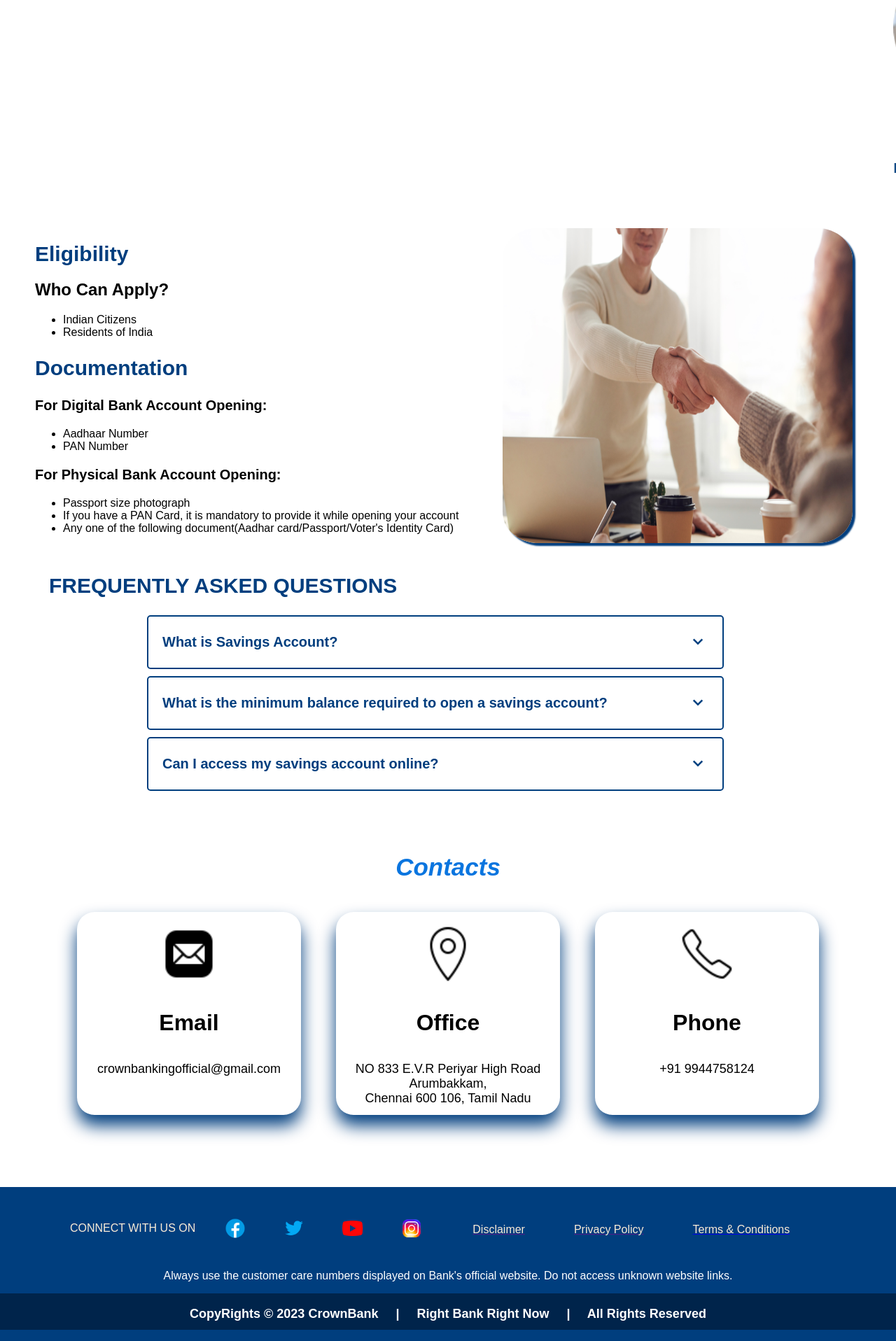
After one commit to MEBOT-IT/Banking, a PHP site: page /Html/saving.html in a window 1280 px wide. The commit adds this page. Shown: the part 1120-3036 px from the top of the page at 70% size. Run offline with PHP 8.4, Linux system fonts and the light colour scheme.

Commit message:
savings page added

```diff
--- a/CSS/about.css
+++ b/CSS/about.css
@@ -285,6 +285,9 @@ header{
     color:#0a75df;
     font-size: 30px;
     font-style: italic;
+}
+.procon{
+    line-height: 22px;
 }
 .promoimg{
     padding: 80px;
--- a/CSS/account.css
+++ b/CSS/account.css
@@ -200,6 +200,7 @@ header{
     color: white;
     font-size: 15px;
     margin-bottom: 20px;
+    cursor: pointer;
 }
 .mimg{
     height: 350px;
--- /dev/null
+++ b/CSS/saving.css
@@ -0,0 +1,271 @@
+body{
+    margin:0%;
+    font-family:Arial, Helvetica, sans-serif;
+}
+.nav{
+    width: 100%;
+    height: 150px;
+    background-color:  #003e7e;
+    box-sizing: border-box;
+    display: flex;
+    flex-direction: row;
+    justify-content:space-between;
+}
+.nav .logo{
+    margin-top: 14px;
+    height: 120px;
+    width:150px;
+    border: white;
+    margin-left: 20px;
+}
+.nav .heading{
+    color: white;
+    margin-top: 55px;
+}
+header{
+    margin-bottom: 10px;
+}
+.nav .btn{
+    margin-top: 55px;
+    margin-right: 30px;
+}
+.btn .back{
+    padding: 10px;
+    border-radius: 10px;
+    cursor: pointer;
+    border: 2px solid black;
+    transition: 0.4s;
+}
+.back:hover{
+    transform: scale(1.1);
+}
+.hero-img img{
+    width: 100%;
+    height: 500px;
+}
+.hero-text{
+    position: absolute;
+    left: 14%;
+    top: 60%;
+    width: 50%;
+    font-size: 38px;
+    font-weight: 500;
+    color:#003e7e;
+    transition: ease-in;
+}
+.content-list{
+    margin-top: 30px;
+}
+.content-list ul{
+    display: flex;
+    gap: 100px;
+    /* justify-content:space-evenly; */
+    list-style: none;
+}
+.content-list a{
+    text-decoration: none;
+    font-size: 20px;
+    color: #003e7e;
+    transition: 0.4s;
+}
+.content-list a:hover{
+    transform: scale(1.1);
+}
+#opbtn{
+    padding: 10px;
+    border-radius: 25px;
+    color:white;
+    background-color: #003e7e;
+    width: 300px;
+    margin-left: 380px;
+}
+.savings{
+    width: 90%;
+    margin-left: 100px;
+    margin-top: 50px;
+}
+.stitle{
+    font-size: 30px;
+    color: #003e7e;
+    font-style:italic;
+}
+.save-content{
+    font-size: 18px;
+}
+.marquee-content{
+    margin-top: 50px;
+}
+#marimg{
+    border-radius: 50%;
+}
+.marcon{
+    color: #003e7e;
+    font-size: 20px;
+}
+.procedure{
+    margin-top: 50px;
+    margin-left: 50px;
+    display: grid;
+    grid-template-columns: auto auto;
+}
+.etitle{
+    font-size: 30px;
+    color: #003e7e;
+}
+.esub{
+    font-size: 20px;
+    font-weight: bold;
+}
+.eimg img{
+    border-radius: 10%;
+    box-shadow: 4px 4px 2px #003e7e;
+}
+.faq{
+    margin-top: 40px;
+    margin-left: 30px;
+}
+.ftitle{
+    margin-left: 40px;
+    color: #003e7e;
+    font-size: 30px;
+}
+#faqs{
+    width: 800px;
+    margin-left: 140px;
+}
+#faqs li{
+    list-style-type: none;
+    width: 100%;
+    margin-bottom: 10px;
+    /* background-color: #466b91; */
+    padding: 10px;
+    border-radius: 5px;
+    border: 2px solid #003e7e;
+}
+#faqs label{
+    padding: 10px;
+    display: flex;
+    align-items: center;
+    justify-content: space-between;
+    font-size: 20px;
+    font-weight:bold;
+    cursor: pointer;
+    color: #003e7e;
+}
+#faqs i{
+    font-size: 30px;
+}
+.answer{
+    width: 90%;
+    margin-left: 10px;
+    line-height: 25px;
+    max-height: 0;
+    overflow: hidden;
+    transition: max-height 0.5s;
+}
+input[type="radio"]{
+    display: none;
+}
+input[type="radio"]:checked + .answer{
+    max-height: 400px;
+}
+.foot{
+    padding-top: 20px;
+    background-color: #003e7e;
+    margin-bottom: 0;
+    height: 200px;
+    text-align: center;
+    margin-top: -20px;
+}
+.contact{
+    width: 100%;
+    height: 570px;
+    background-color: white;
+}
+.con-title{
+    color:#0a75df;
+    font-size: 30px;
+    font-style: italic;
+}
+.text{
+    text-align: center;
+    padding: 50px;
+}
+.text h1{
+    font-size: 35px;
+}
+.text p{
+    font-size: 18px;
+    padding: 15px;
+}
+.main{
+    width: 100%;
+    height: auto;
+    display: flex;
+    justify-content: center;
+    gap: 50px;
+    margin-top: -30px;
+}
+.box{
+    width: 280px;
+    height: 250px;
+    background-color: white;
+    box-shadow: 0px 15px 25px  #003e7e;
+    border-radius: 25px;
+    text-align: center;
+    padding: 20px;
+}
+.box h1{
+    padding: 15px;
+}
+.box p{
+    font-size: 18px;
+}
+.foot-right p{
+    color: white;
+}
+.foot-mid .social-links{
+    display: flex;
+    flex-direction: row;
+    text-align: center;
+}
+.social-links .soc-link{
+    margin-top: 30px;
+    margin-left: 100px;
+}
+.social-links ul{
+    display: flex;
+    list-style-type: none;
+    align-items: center;
+    position: relative;
+    flex-direction: row;
+    gap: 50px;
+    transition: 0.3s ease;
+}
+.social-links ul li:hover{
+    color: burlywood;
+    transform: scale(1.1);
+}
+.social-links ul li a p:hover{
+    color: burlywood;
+    transform: scale(1.1);
+}
+.social-links p{
+    color: antiquewhite;
+    margin-left: 20px;
+}
+
+.copyright {
+    height: 50px;
+    padding: 1px;
+    font-size: large;
+    font-weight: bold;
+    text-align: center;
+    background-color: #00244b;;
+}
+.copy{
+    color: white;
+}
+.copy1{
+    padding: 20px;
+}
--- a/Html/account.html
+++ b/Html/account.html
@@ -4,7 +4,7 @@
     <meta charset="UTF-8">
     <meta http-equiv="X-UA-Compatible" content="IE=edge">
     <meta name="viewport" content="width=device-width, initial-scale=1.0">
-    <title>Document</title>
+    <title>Accounts - Crown Bank</title>
     <link rel="stylesheet" href="/css/account.css">
 </head>
 <body>
@@ -161,7 +161,7 @@
                 <div class="terminfo">
                     Choose a safe and reliable way to grow your money securely
                 </div>
-                <a href="">
+                <a href="/Html/saving.html">
                     <button type="submit" class="sbn">Know More</button>
                 </a>
             </div>
--- a/Html/card.html
+++ b/Html/card.html
@@ -194,7 +194,7 @@
             </div>
         </div>
         <div class="card-section">
-            <marquee behavior="scroll" direction="up" scrollamount="5">
+            <marquee behavior="scroll" direction="up" scrollamount="3">
               <p>Get the best credit card deals with our bank.</p>
               <p>Use our debit cards for convenient shopping and cash withdrawals.</p>
             </marquee>
--- a/Html/loan.html
+++ b/Html/loan.html
@@ -4,7 +4,7 @@
     <meta charset="UTF-8">
     <meta http-equiv="X-UA-Compatible" content="IE=edge">
     <meta name="viewport" content="width=device-width, initial-scale=1.0">
-    <title>CrownLoans</title>
+    <title>Loans - Crown Bank</title>
     <link rel="stylesheet" href="\CSS\loan.css">
 
 </head>
--- /dev/null
+++ b/Html/saving.html
@@ -0,0 +1,202 @@
+<!DOCTYPE html>
+<html lang="en">
+<head>
+    <meta charset="UTF-8">
+    <meta http-equiv="X-UA-Compatible" content="IE=edge">
+    <meta name="viewport" content="width=device-width, initial-scale=1.0">
+    <title>Savings Account - Crown Bank</title>
+    <link rel="stylesheet" href="/CSS/saving.css">
+    <link href='https://unpkg.com/boxicons@2.1.4/css/boxicons.min.css' rel='stylesheet'>
+</head>
+<body>
+    <div class="container">
+        <header>
+            <div class="nav">
+                <a href="/Html/index.html">
+                    <img src="/Images/logo1.png" class="logo">
+                </a>
+                <h1 class="heading">SAVINGS ACCOUNT</h1>
+                <div class="btn">
+                    <a href="/Html/account.html">
+                        <button type="submit" class="back">GO BACK</button>
+                    </a>
+                </div>
+            </div>
+        </header>
+        <div class="hero">
+            <div class="hero-img">
+                <img src="/Images/saveaccpage.jpeg">
+            </div>
+            <h2 class="hero-text">Earn up to 4% interest on your Savings Account</h2>
+        </div>
+        <div class="content-list">
+            <ul>
+                <a href="#overview">
+                    <li class="list">Overview</li>
+                </a>
+                <a href="#eligi">
+                    <li class="list">Eligibility</li>
+                </a>
+                <!-- <a href="">
+                    <li class="list">Fees & Charges</li>
+                </a> -->
+                <a href="#faq">
+                    <li class="list">FAQ s</li>
+                </a>
+                <a href="">
+                    <button type="submit" id="opbtn">Open Account</button>
+                </a>
+            </ul>
+        </div>
+        <div class="savings" id="overview">
+            <h1 class="stitle">Savings Account</h1>
+            <p class="save-content">
+                Our Savings Account is designed to meet your individual needs.  We understand the importance
+                of saving for the future, for you and your loved ones.
+                With our savings account, you can enjoy the convenience of online banking, mobile banking, and ATM services, giving you 24/7 access to your account. Plus, our account comes with
+                no monthly maintenance fees or hidden charges, so you can save more of your hard-earned money.
+                Whether you're saving for a rainy day, a new home, or your child's education, our savings account is the perfect tool to help you achieve your financial goals.
+                So, why wait? Open your savings account today and start your journey to a secure financial future!
+            </p>
+        </div>
+        <div class="marquee-content">
+            <marquee behavior="scroll" direction="left" scrollamount="6">
+                <img src="/Images/savemar.jpg" id="marimg">
+                <h3 class="marcon">RS. 35lakhs free personal accident insurance cover</h3>
+            </marquee>
+        </div>
+        <div class="procedure" id="eligi">
+            <div class="eligibile">
+                <h1 class="etitle">Eligibility</h1>
+                <h2 class="ehead">Who Can Apply?</h2>
+                <ul>
+                    <li class="item">Indian Citizens</li>
+                    <li class="item">Residents of India</li>
+                </ul>
+                <h2 class="etitle">Documentation</h2>
+                <p class="esub">For Digital Bank Account Opening:</p>
+                <ul>
+                    <li class="item">Aadhaar Number</li>
+                    <li class="item">PAN Number</li>
+                </ul>
+                <p class="esub">For Physical Bank Account Opening:</p>
+                <ul>
+                    <li class="item">Passport size photograph</li>
+                    <li class="item">If you have a PAN Card, it is mandatory to provide it while opening your account</li>
+                    <li class="item">Any one of the following document(Aadhar card/Passport/Voter's Identity Card)</li>
+                </ul>
+            </div>
+            <div class="eimg">
+                <img src="/Images/savingseligible.jpg" width="500px" height="450px">
+            </div>
+        </div>
+        <div class="faq" id="faq">
+            <h2 class="ftitle">FREQUENTLY ASKED QUESTIONS</h2>
+            <ul id="faqs">
+                <li>
+                    <label for="first">What is Savings Account?<span><i class='bx bx-chevron-down'></i></span></label>
+                    <input type="radio" name="one" id="first">
+                    <div class="answer">
+                        A savings account is a type of bank account that is designed to help individuals save money and earn interest on their savings. It is typically used for short-term savings goals, such as building an emergency fund, saving
+                        for a down payment on a home, or setting aside money for a vacation.
+                    </div>
+                </li>
+                <li>
+                    <label for="second">What is the minimum balance required to open a savings account?<span><i class='bx bx-chevron-down'></i></span></label>
+                    <input type="radio" name="one" id="second" >
+                    <div class="answer">
+                        The minimum balance required to open a savings account varies by bank and account type.
+                        Here, we don't have no minimum balance requirements.
+                    </div>
+                </li>
+                <li>
+                    <label for="third">Can I access my savings account online?<span><i class='bx bx-chevron-down'></i></span></label>
+                    <input type="radio" name="one" id="third">
+                    <div class="answer">
+                        Yes, Crown Bank offer online banking services that allow you to access your savings account
+                        and perform transactions, such as checking your account balance, transferring funds, and bill payments.
+                    </div>
+                </li>
+            </ul>
+        </div>
+        <div class="contact">
+            <div class="text">
+                <h1 class="con-title">Contacts</h1>
+            </div>
+            <div class="main">
+                <div class="box">
+                    <img src="/images/mail icon.png" width="80px" height="80px">
+                    <h1>Email </h1>
+                    <p>crownbankingofficial@gmail.com</p>
+                </div>
+                <div class="box">
+                    <img src="/images/icon8-location-50.png" width="80px" height="80px">
+                    <h1>Office</h1>
+                    <p>NO 833 E.V.R Periyar High Road<br>
+                        Arumbakkam,<br>
+                        Chennai 600 106, Tamil Nadu
+                    </p>
+                </div>
+                <div class="box">
+                    <img src="/images/icons8-phone-50.png" width="80px" height="80px">
+                    <h1>Phone</h1>
+                    <p>+91 9944758124</p>
+                </div>
+            </div>
+        </div>
+        <footer>
+            <div class="foot">
+                <div class="foot-mid">
+                    <div class="social-links">
+                        <p class="soc-link">CONNECT WITH US ON</p>
+                        <ul>
+                            <li>
+                                <a class="pic-link" href="#">
+                                    <img src="/images/facebook.png" width="34">
+                                </a>
+                            </li>
+                            <li>
+                                <a class="pic-link" href="#">
+                                    <img src="/images/twitter.png" width="34">
+                                </a>
+                            </li>
+                            <li>
+                                <a class="pic-link" href="#">
+                                    <img src="/images/youtube.png" width="34">
+                                </a>
+                            </li>
+                            <li>
+                                <a class="pic-link" href="#">
+                                    <img src="/images/instagram.png" width="34">
+                                </a>
+                            </li>
+                            <li>
+                                <a href="">
+                                    <p class="link">Disclaimer</p>
+                                </a>
+                            </li>
+                            <li>
+                                <a href="">
+                                    <p class="link">Privacy Policy</p>
+                                </a>
+                            </li>
+                            <li>
+                                <a href="/Html/terms&conditions.html">
+                                    <p class="link">Terms & Conditions</p>
+                                </a>
+                            </li>
+                        </ul>
+                    </div>
+                </div>
+                <div class="foot-right">
+                    <P>Always use the customer care numbers displayed on Bank's official website.
+                        Do not access unknown website links.
+                    </P>
+                </div>
+                <div class="copyright">
+                    <p class="copy">CopyRights &copy 2023 CrownBank <span class="copy1">|</span> <span>Right Bank Right Now</span> <span class="copy1">|</span>  All Rights Reserved </p>
+                </div>
+          </footer>
+    </div>
+</body>
+</html>
```
Also changed, not shown: Html/about.html (+14 -13 lines), Images/loan-b.jpg (added), Images/saveaccpage.jpeg (added), Images/savemar.jpg (added), Images/savingseligible.jpg (added).
